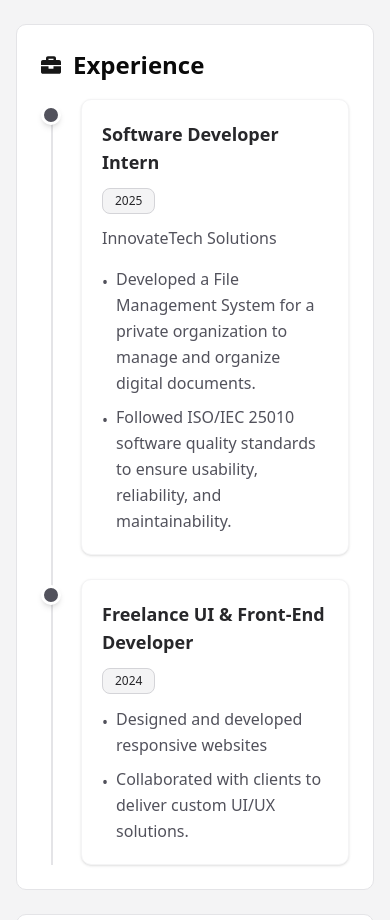
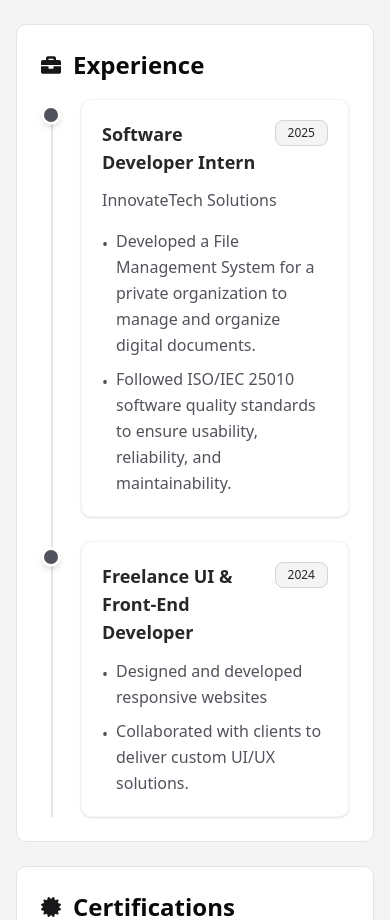
Before and after one commit to vardsz13/my-porfolio, a React (Vite) app: page / in a window 390 px wide. Shown: the part 2347-3267 px from the top of the page. Built offline with nearby package versions, Linux system fonts and the light colour scheme.

Commit message:
year badge aligned to the right side in both mobile and desktop views

```diff
--- a/src/components/sections/Experience.tsx
+++ b/src/components/sections/Experience.tsx
@@ -27,13 +27,13 @@ const Experience: React.FC = () => {
               <div className="absolute left-0 top-1.5 w-5 h-5 rounded-full border-3 border-white dark:border-zinc-900 bg-zinc-600 dark:bg-zinc-500 shadow-md z-10"></div>
 
               <div className="p-5 rounded-lg bg-white dark:bg-zinc-800 shadow border border-zinc-100 dark:border-zinc-700">
-                <div className="flex flex-col sm:flex-row justify-between items-start sm:items-center gap-3 mb-3">
+                <div className="flex justify-between items-start gap-3 mb-3">
                   <h3 className="text-lg md:text-xl font-semibold text-zinc-800 dark:text-zinc-100">
                     {exp.title}
                   </h3>
                   <Badge
                     variant="outline"
-                    className="bg-zinc-100 text-zinc-800 dark:bg-zinc-800 dark:text-zinc-200 border-zinc-300 dark:border-zinc-700 px-3 py-1 text-xs font-medium rounded-md"
+                    className="bg-zinc-100 text-zinc-800 dark:bg-zinc-800 dark:text-zinc-200 border-zinc-300 dark:border-zinc-700 px-3 py-1 text-xs font-medium rounded-md shrink-0"
                   >
                     {exp.year}
                   </Badge>
```
